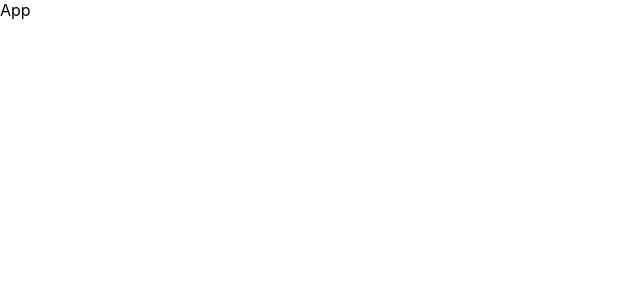
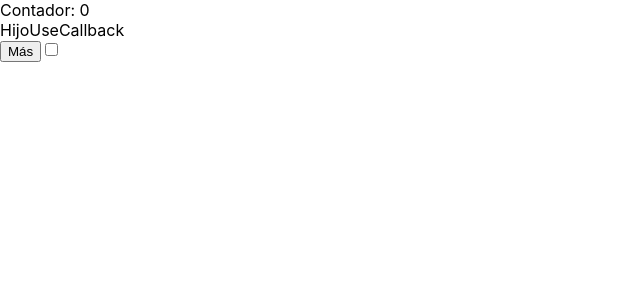
Before and after one commit to gorkavillara/16-feb-react-grupo-2, a React (Create React App) app: page / in a window 1280 px wide. Shown: the top 300 px of the page, without its empty margins (0-640 px from the left). Built offline with nearby package versions, Linux system fonts and the light colour scheme.

Commit message:
🪙 Tema 12 - Rendimiento con useMemo useCallback y React.memo

```diff
--- a/src/App.tsx
+++ b/src/App.tsx
@@ -1,10 +1,26 @@
 /* eslint-disable */
 
+import ContadorVistaUseMemo from "components/ContadorVistaUseMemo"
+import ContadorVistaUseCallback from "components/ContadorVistaUseCallback"
+import { useState } from "react"
+
 function App() {
+    const [contador, setContador] = useState(0)
+    const [toggle, setToggle] = useState(false)
+
+    const incrementaContador = () => {
+        setContador((prev) => prev + 1)
+    }
     return (
-        <>
-            App
-        </>
+        <div className="App">
+            <ContadorVistaUseCallback contador={contador} />
+            <button onClick={incrementaContador}>Más</button>
+            <input
+                type="checkbox"
+                checked={toggle}
+                onClick={() => setToggle((prev) => !prev)}
+            />
+        </div>
     )
 }
 
--- /dev/null
+++ b/src/components/ContadorVistaUseCallback.tsx
@@ -0,0 +1,20 @@
+import React, { useCallback, useMemo } from "react"
+import HijoUseCallback from "./HijoUseCallback"
+
+const ContadorVistaUseCallback = ({ contador }: { contador: number }) => {
+    const saluda = useCallback(() => {
+        console.log("Hola mundo")
+    }, [])
+    const saludo = useMemo(() => {
+        console.log("Hola mundo")
+    }, [])
+
+    return (
+        <div>
+            <span>Contador: {contador}</span>
+            <HijoUseCallback saluda={saluda} />
+        </div>
+    )
+}
+
+export default ContadorVistaUseCallback
--- /dev/null
+++ b/src/components/ContadorVistaUseMemo.tsx
@@ -0,0 +1,17 @@
+import React, { useMemo } from "react"
+
+const calculoMuyGrande = (valInicial: number) => {
+    for (let i = 0; i < 1000000000; i++) {
+        let a = i
+    }
+    return valInicial
+}
+
+const ContadorVistaUseMemo = ({ contador }: { contador: number }) => {
+    const valorContador = useMemo(() => calculoMuyGrande(contador), [contador])
+
+    console.log(valorContador)
+    return <div>Valor: {valorContador}</div>
+}
+
+export default ContadorVistaUseMemo
--- /dev/null
+++ b/src/components/HijoUseCallback.tsx
@@ -0,0 +1,8 @@
+import React from "react"
+
+const HijoUseCallback = React.memo(({ saluda }: { saluda: () => void }) => {
+    saluda()
+    return <div>HijoUseCallback</div>
+})
+
+export default HijoUseCallback
```
Also changed, not shown: src/components/ContadorVista.tsx (added, +15 -0 lines).
